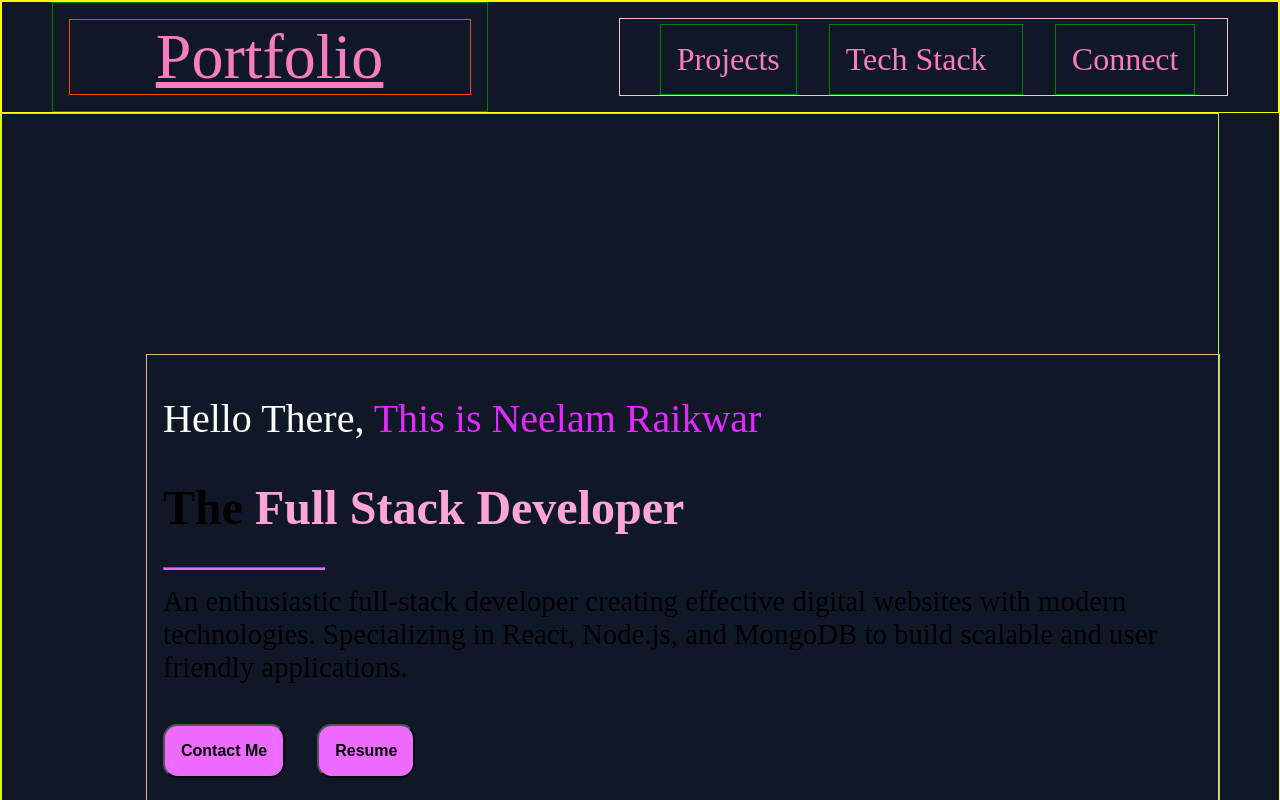
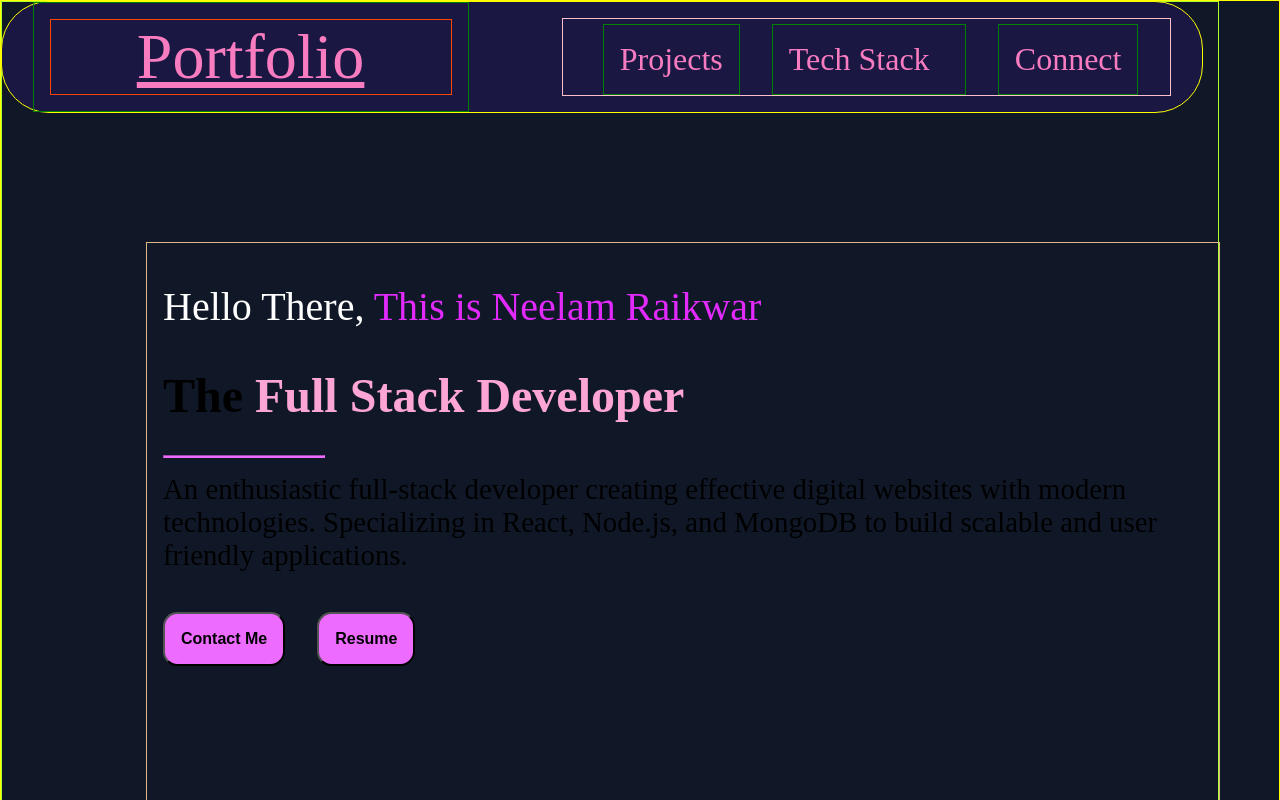
Before and after one commit to neelamraikwar9/neelam-raikwarPortfolio, a React (Vite) app: page / in a window 1280 px wide. Shown: the top 800 px of the page. Built offline with nearby package versions, Linux system fonts and the light colour scheme.

Commit message:
modified styles

```diff
--- a/src/App.css
+++ b/src/App.css
@@ -12,7 +12,12 @@
 .navContainer {
   display: flex;
   border: 1px solid yellow;
-  justify-content: space-around
+  justify-content: space-around;
+  position: fixed;
+  width: 75rem;
+  background-color: oklch(23.796% 0.08037 281.459);
+  border-radius: 3rem;
+
 
 }
 
```
